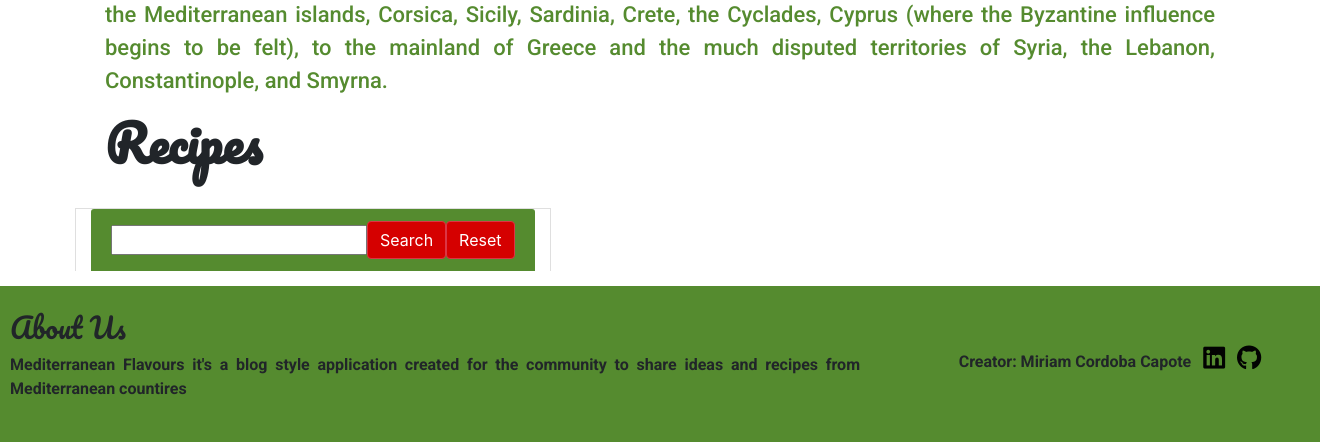
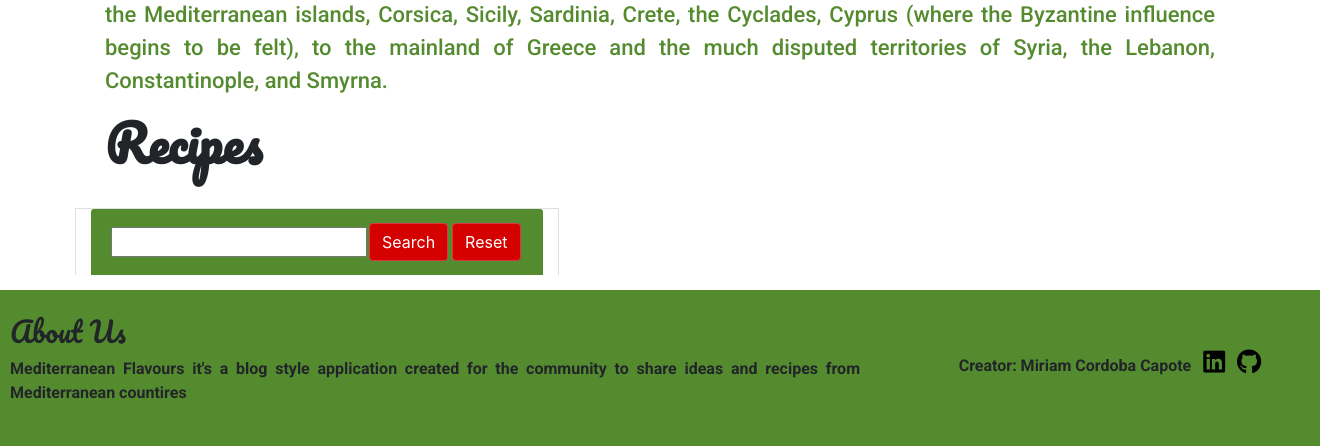
Before and after one commit to Mikatep/Python3, a Flask app: page / in a window 1320 px wide; the page is wider, and only the part inside the window is pictured. Shown: the part 624-1070 px from the top of that part. Run offline with Flask 2, Linux system fonts and the light colour scheme; data that the repository does not hold is empty; some libraries are stand-ins or nearby versions.

Commit message:
few changes in the overal CSS

```diff
--- a/static/css/style.css
+++ b/static/css/style.css
@@ -125,6 +125,10 @@ margin-top: 15px;
   margin-bottom: 15px;
 }
 
+.btn-search {
+  margin: 2px;
+}
+
 /*-------------------------------------------Register*/
 #register {
   margin: auto;
--- a/templates/home.html
+++ b/templates/home.html
@@ -19,8 +19,8 @@
             <div class="card-header">
                 <form  action="{{ url_for('search') }}" method="post" class="form-inline my-2 my-lg-0 mb-0">
                     <input type="text" name="query" id="query" minlength="3" class="validate" required>
-                    <button class="btn btn-danger my-2 my-sm-0" type="submit">Search</button>
-                        <a href="{{ url_for('get_recipes') }}" class="btn btn-danger">Reset</a>
+                    <button class="btn btn-danger btn-search my-2 my-sm-0" type="submit">Search</button>
+                        <a href="{{ url_for('get_recipes') }}" class="btn btn-danger btn-search">Reset</a>
                     </div>
                 </form>
             </div>
--- a/templates/see_recipes.html
+++ b/templates/see_recipes.html
@@ -1,9 +1,11 @@
 {% extends "base.html" %}
 {% block content %}
+
+<h2 class="title">My Recipes</h2>
     {% for recipe in recipes %}
         {% if session.user|lower == recipe.created_by|lower %}
 
-        <h2 class="title">My Recipes</h2>
+
         <div class="row">
             <div class="accordion row" id="accordionExample">
                 <div class="card col-md-12">
@@ -37,7 +39,6 @@
             </div>
         </div>
         {% else %}
-        <h2 class="title">My Recipes</h2>
         <p class="description">You have not shared any recipe yet.</p>
         {% endif %}
     {% endfor %}
```
